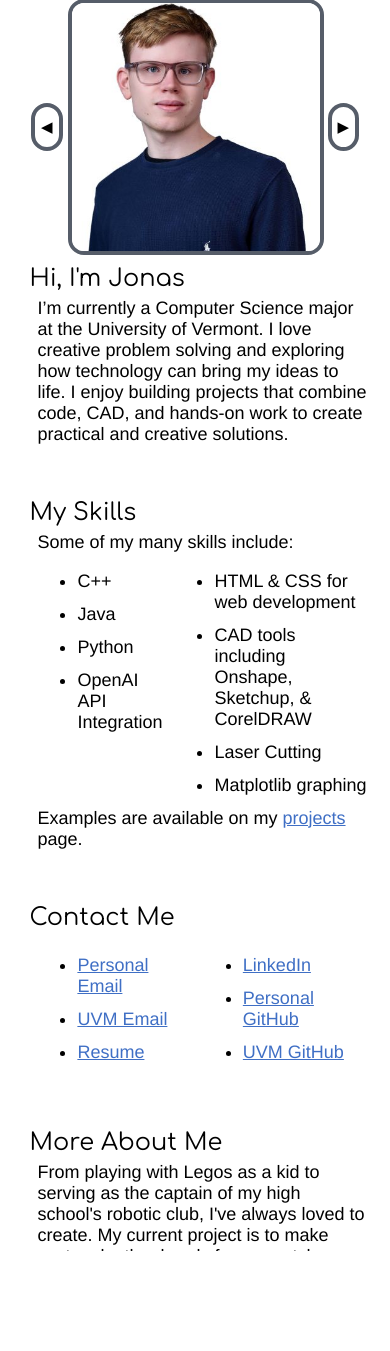
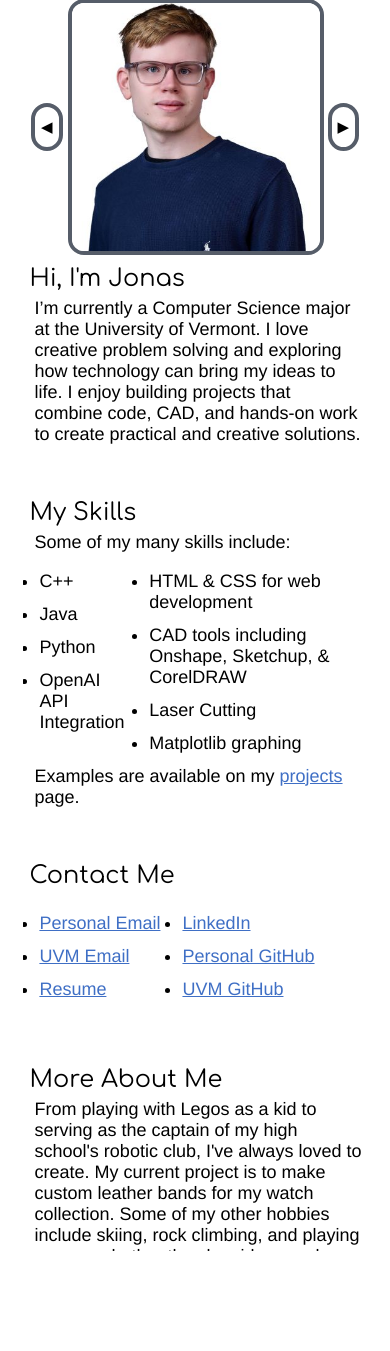
Before and after one commit to jonasgordonhemmett-tech/jonasgordonhemmett-tech.github.io, a PHP site: page / in a window 390 px wide. Shown: the part 108-1459 px from the top of the page. Run offline with PHP 8.4, Linux system fonts and the light colour scheme.

Commit message:
Listdiv small screen

```diff
--- a/css/base.css
+++ b/css/base.css
@@ -19,7 +19,9 @@ body{
     margin: 0px;
 }
 
-
+p, ul{
+    padding: 0 5px;
+}
 a{
     color: var(--main-bright-blue);
 }
@@ -112,7 +114,7 @@ img{
     }
 
     p, .ListDiv {
-        margin-left: 14px;
+        margin-left: 12px;
         font-size:18px;
     }
 
@@ -121,6 +123,16 @@ img{
     }
 }
 
+@media (max-width: 400px) {
+    p, .ListDiv {
+        margin-left: 6px;
+        font-size:18px;
+    }
+
+    .ListDiv{
+        padding-left: 5px;
+    }
+}
 
 
 .centerDiv{
```
